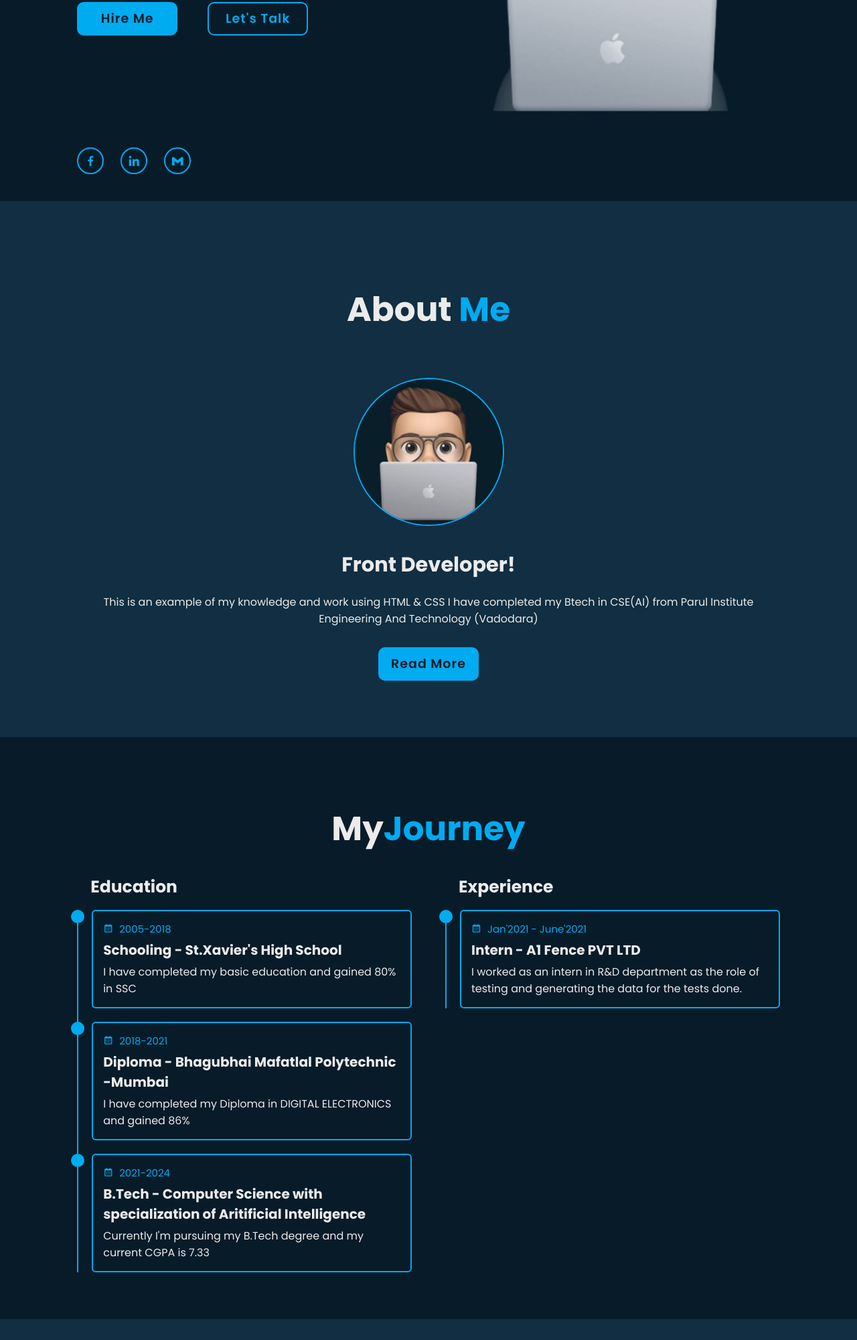
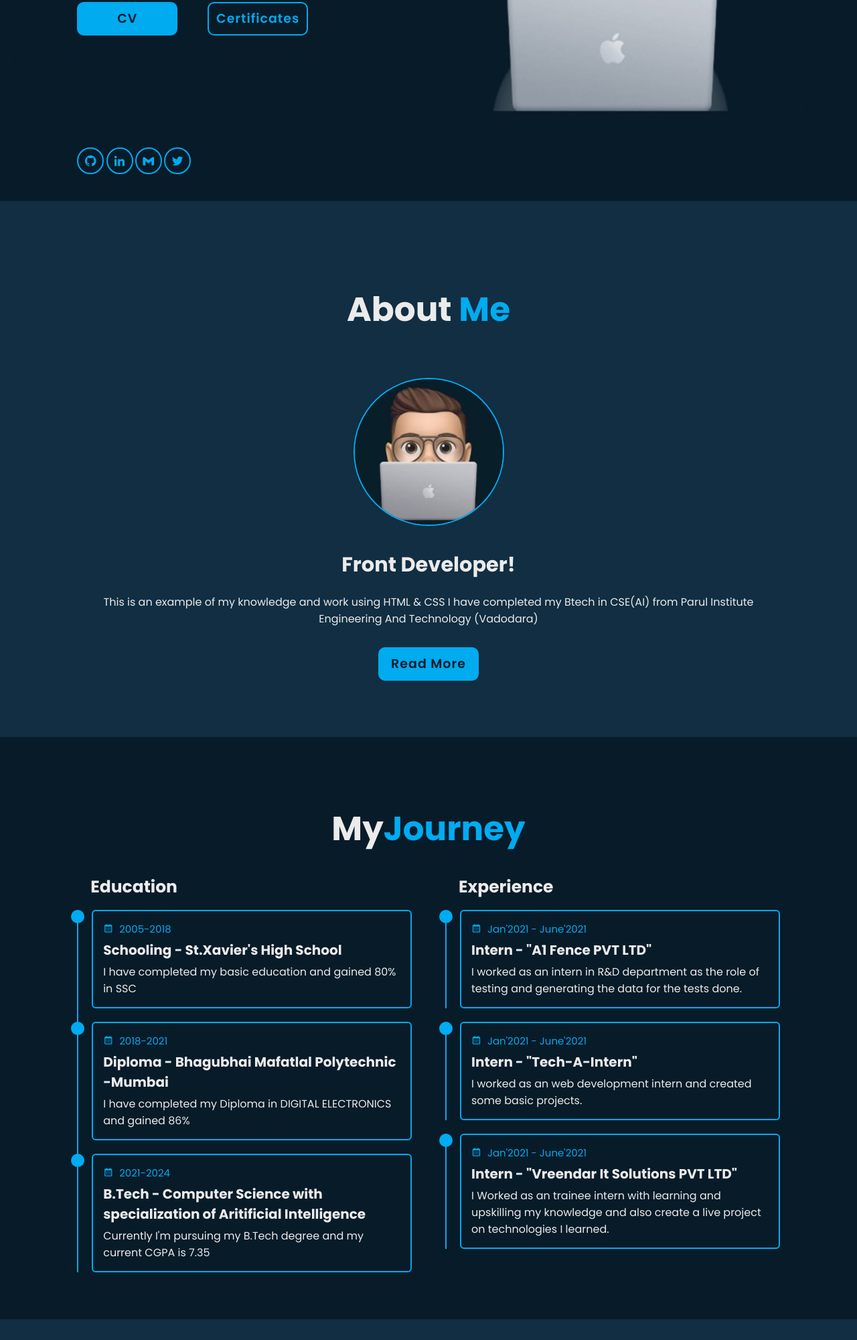
Before and after one commit to PriyamSoni07/portfoliowebsite, a plain HTML site: page index.html in a window 1280 px wide. Shown: the part 500-2500 px from the top of the page at 67% size. Drawn offline with nearby package versions, Linux system fonts and the light colour scheme; files whose address does not match are found by name.

Commit message:
index.html

```diff
--- a/index.html
+++ b/index.html
@@ -36,16 +36,17 @@
             <p>This is an example of my knowledge and work using HTML & CSS I have completed my Btech in CSE(AI) from Parul Institute Engineering And Technology (Vadodara)</p>
 
             <div class="btn-box">
-                <a href="#"class="btns">Hire Me</a>
-                <a href="#"class="btns">Let's Talk</a>
+                <a href="https://drive.google.com/file/d/1_tzaAI6O4uNceZaKumfMxcuLrUPW63IF/view?usp=sharing"class="btns">CV</a>
+                <a href="#"class="btns">Certificates</a>
             </div>
         </div>
 
 
         <div class="home-sci">
-            <a href="#"><i class='bx bxl-facebook'></i></a>
-            <a href="#"><i class='bx bxl-linkedin'></i></a>
-            <a href="#"><i class='bx bxl-gmail'></i></a>
+            <a href="https://github.com/PriyamSoni07"><i class='bx bxl-github'></i></a>
+            <a href="https://www.linkedin.com/in/priyam-soni0710"><i class='bx bxl-linkedin'></i></a>
+            <a href="sonipriyam25@gmail.com"><i class='bx bxl-gmail'></i></a>
+            <a href="https://x.com/KalpeshPriyam?t=JJsKV3VZaXhtFBMkogPwBw&s=09"><i class='bx bxl-twitter'></i></a>
         </div>
 
         <div class="home-imghover"></div>
@@ -56,7 +57,7 @@
         <h2 class="heading">About <span>Me</span></h2>
 
         <div class="about-img">
-            <img src="file:///D:/portfoliowebsite/images/about.jpg" alt="">
+            <img src="/images/about.jpg" alt="">
             <span class="circle-spin"></span>
         </div>
 
@@ -103,7 +104,7 @@
                         <div class="content">
                             <div class="year"><i class='bx bx-calendar'></i>  2021-2024</div>
                             <h3>B.Tech -  Computer Science with specialization of Aritificial Intelligence</h3>
-                            <p>Currently I'm pursuing my B.Tech degree and my current CGPA is 7.33</p>
+                            <p>Currently I'm pursuing my B.Tech degree and my current CGPA is 7.35</p>
                         </div>
                     </div>
                 </div>
@@ -118,8 +119,26 @@
                     <div class="education-content">
                         <div class="content">
                             <div class="year"><i class='bx bx-calendar'></i>  Jan'2021 - June'2021</div>
-                            <h3>Intern - A1 Fence PVT LTD </h3>
+                            <h3>Intern - "A1 Fence PVT LTD" </h3>
                             <p>I worked as an intern in R&D department as the role of testing and generating the data for the tests done.</p>
+                        </div>
+                    </div>
+                </div>
+                <div class="education-box">
+                    <div class="education-content">
+                        <div class="content">
+                            <div class="year"><i class='bx bx-calendar'></i>  Jan'2021 - June'2021</div>
+                            <h3>Intern - "Tech-A-Intern" </h3>
+                            <p>I worked as an web development intern and created some basic projects.</p>
+                        </div>
+                    </div>
+                </div>
+                <div class="education-box">
+                    <div class="education-content">
+                        <div class="content">
+                            <div class="year"><i class='bx bx-calendar'></i>  Jan'2021 - June'2021</div>
+                            <h3>Intern - "Vreendar It Solutions PVT LTD" </h3>
+                            <p>I Worked as an trainee intern with learning and upskilling my knowledge and also create a live project on technologies I learned.</p>
                         </div>
                     </div>
                 </div>
@@ -234,7 +253,7 @@
     <!-- footer design -->
     <footer class="footer">
         <div class="footer text">
-            <p>Copyright &copy; 2023 by PRIYAM SONI | All Rights Reserved.</p>
+            <p>Copyright &copy; 2024 by PRIYAM SONI | All Rights Reserved.</p>
         </div>
             <div class="footer-iconTop">
                 <a href="#"><i class='bx bx-up-arrow-alt'></i></a>
```
